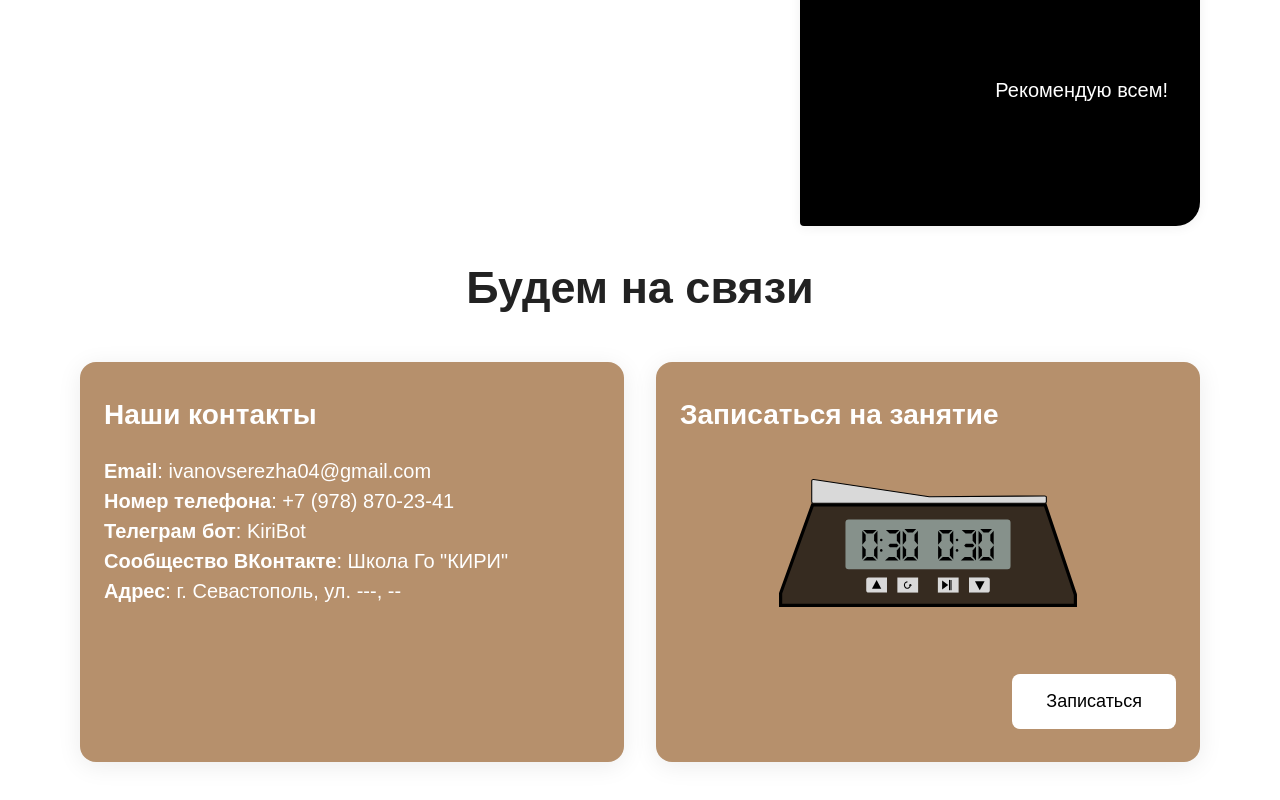
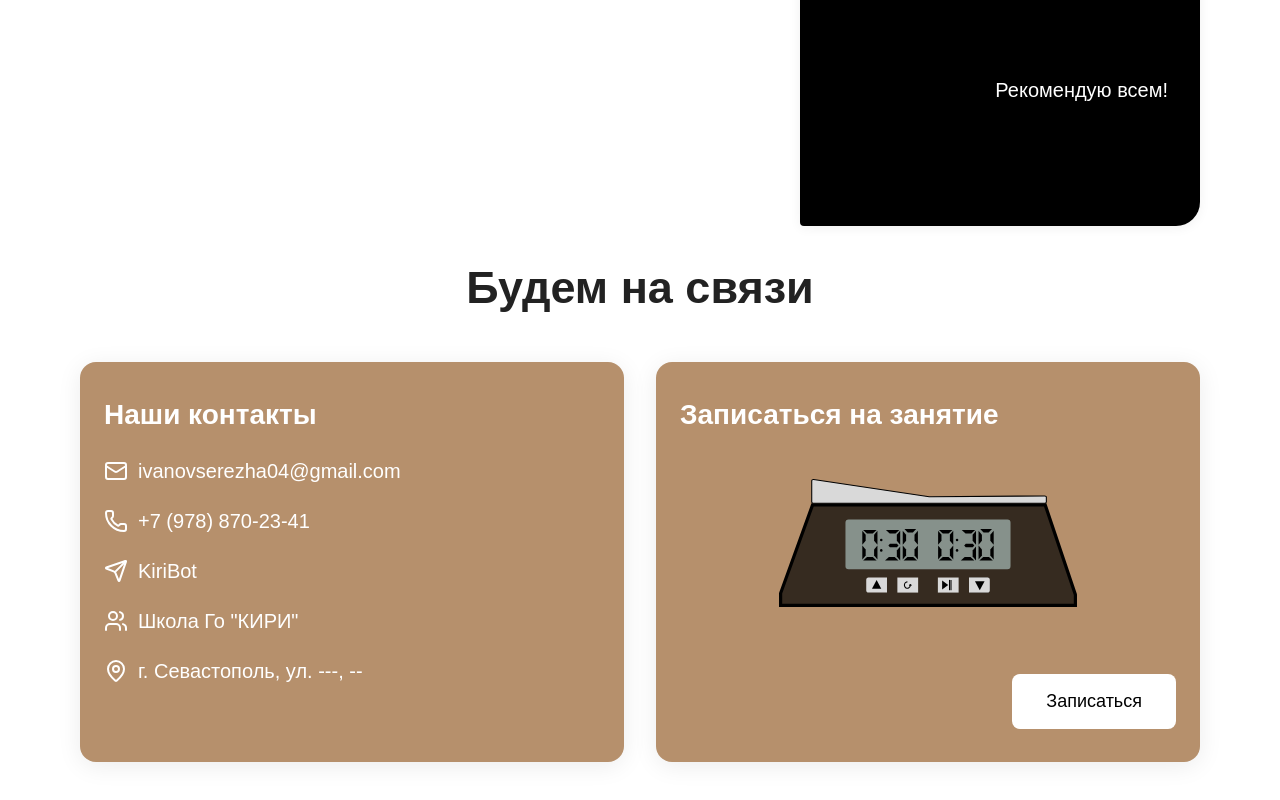
Before and after one commit to 6dem/kiri, a Next.js app in the folder src/apps/web/: page / in a window 1280 px wide. Shown: the part 2292-3092 px from the top of the page. Built offline with nearby package versions, Linux system fonts and the light colour scheme.

Commit message:
feat: full implementation of Contacts Section without Form

```diff
--- a/src/apps/web/app/(home)/components/Contacts/Contacts.module.scss
+++ b/src/apps/web/app/(home)/components/Contacts/Contacts.module.scss
@@ -12,10 +12,10 @@
 
 .cards {
     display: flex;
-    gap: 32px;
     justify-content: center;
     align-items: stretch;
     width: 100%;
+    gap: 32px;
     color: $white-color;
 
     h3 {
@@ -49,14 +49,35 @@
     }
 }
 
-.contact {
+.contactsList {
+    display: flex;
+    flex-direction: column;
+    align-items: start;
+    justify-content: space-between;
+    width: 100%;
+    gap: 20px;
+}
+
+.contactItem {
+    display: flex;
+    align-items: center;
+    gap: 10px;
     font-size: 20px;
+    width: 100%;
+}
+
+.contactIcon {
+    width: fit-content;
+    flex-shrink: 0;
 }
 
 .contactLink {
     color: $white-color;
     text-decoration: none;
     transition: color 0.3s;
+    width: 100%;
+    overflow: hidden;
+    text-overflow: ellipsis;
 
     &:hover {
         text-decoration: underline;
@@ -84,7 +105,7 @@
 
 @media (max-width: 768px) {
     .cards {
-        flex-direction: column;
+        flex-direction: column-reverse;
         gap: 20px;
         align-items: stretch;
     }
--- a/src/apps/web/app/(home)/components/Contacts/Contacts.tsx
+++ b/src/apps/web/app/(home)/components/Contacts/Contacts.tsx
@@ -1,15 +1,6 @@
+import { contacts } from "@data/contacts"
 import Image from "next/image"
 import styles from "./Contacts.module.scss"
-
-const contacts = {
-    email: {link: "mailto:ivanovserezha04@gmail.com", content: "ivanovserezha04@gmail.com", label: "Email"},
-    number: {link: "tel:+79788702341", content: "+7 (978) 870-23-41", label: "Номер телефона"},
-    tg: {link: "https://t.me/schoolgo_kiribot", content: "KiriBot", label: "Телеграм бот"},
-    vk: {link: "https://vk.com/school_go_kiri", content: 'Школа Го "КИРИ"', label: "Сообщество ВКонтакте"},
-    address: {link: "https://yandex.ru/maps/geo/sevastopol/1443782471", content: "г. Севастополь, ул. ---, --", label: "Адрес"}
-}
-
-
 
 export function Contacts() {
   return (
@@ -20,8 +11,11 @@ export function Contacts() {
           <div className={styles.card}>
             <h3>Наши контакты</h3>
             <ul className={styles.contactsList}>
-              {Object.entries(contacts).map(([key, {link, content, label}]) => (
-              <li className={styles.contact} key={key}>
+              {Object.entries(contacts).map(([key, {link, content, label, icon: Icon}]) => (
+                <li className={styles.contactItem} key={key}>
+                  <div className={styles.contactIcon} title={label}>
+                    {typeof Icon === 'string' ? <img src={Icon} alt={label} width={24} height={24} /> : <Icon size={24} />}
+                  </div>
                   <a
                     className={styles.contactLink}
                     href={link}
@@ -29,7 +23,7 @@ export function Contacts() {
                     rel="noopener noreferrer"
                     aria-label={label}
                   >
-                  <b>{label}</b>: {content}
+                    {content}
                   </a>
                 </li>
               ))}
--- /dev/null
+++ b/src/apps/web/app/data/contacts/index.ts
@@ -0,0 +1,10 @@
+import { Mail, MapPin, Phone, Send, Users } from "lucide-react"
+import type { IContacts } from "./types"
+
+export const contacts: IContacts = {
+  email: { link: "mailto:ivanovserezha04@gmail.com", content: "ivanovserezha04@gmail.com", label: "Email", icon: Mail },
+  number: { link: "tel:+79788702341", content: "+7 (978) 870-23-41", label: "Номер телефона", icon: Phone },
+  tg: { link: "https://t.me/schoolgo_kiribot", content: "KiriBot", label: "Телеграм бот", icon: Send },
+  vk: { link: "https://vk.com/school_go_kiri", content: 'Школа Го "КИРИ"', label: "Сообщество ВКонтакте", icon: Users },
+  address: { link: "https://yandex.ru/maps/geo/sevastopol/1443782471", content: "г. Севастополь, ул. ---, --", label: "Адрес", icon: MapPin }
+}
--- /dev/null
+++ b/src/apps/web/app/data/contacts/types.ts
@@ -0,0 +1,14 @@
+interface IContact {
+  link: string
+  content: string
+  label: string
+  icon: React.ComponentType<{ size?: number; className?: string }>
+}
+
+export interface IContacts {
+  number: IContact
+  email: IContact
+  tg: IContact
+  vk: IContact
+  address: IContact
+}
--- a/src/apps/web/app/styles/globals.scss
+++ b/src/apps/web/app/styles/globals.scss
@@ -1,5 +1,4 @@
 @import "./variables.scss";
-@import "./mixins.scss";
 
 *,
 *::before,
--- a/src/apps/web/next.config.ts
+++ b/src/apps/web/next.config.ts
@@ -2,13 +2,16 @@ import type { NextConfig } from "next"
 import path from "path"
 
 const nextConfig: NextConfig = {
-  webpack(config, { isServer }) {
+  webpack(config) {
     config.resolve.alias = {
       ...config.resolve.alias,
       "@icons": path.resolve(__dirname, "apps/web/public/icons"),
       "@components": path.resolve(__dirname, "apps/web/app/(public)/components"),
       "@styles": path.resolve(__dirname, "apps/web/app/styles"),
+      "@assets": path.resolve(__dirname, "apps/web/assets"),
+      "@data": path.resolve(__dirname, "apps/web/app/data"),
     }
+
     return config
   },
 }
--- a/src/apps/web/package.json
+++ b/src/apps/web/package.json
@@ -10,6 +10,7 @@
     "lint": "eslint"
   },
   "dependencies": {
+    "lucide-react": "^0.545.0",
     "next": "15.5.3",
     "react": "19.1.0",
     "react-dom": "19.1.0",
```
Also changed, not shown: src/apps/web/tsconfig.json (+6 -3 lines), 1 other file (tests, documents, lock files or other folders). Lines whose indentation alone changed are shown as unchanged.
